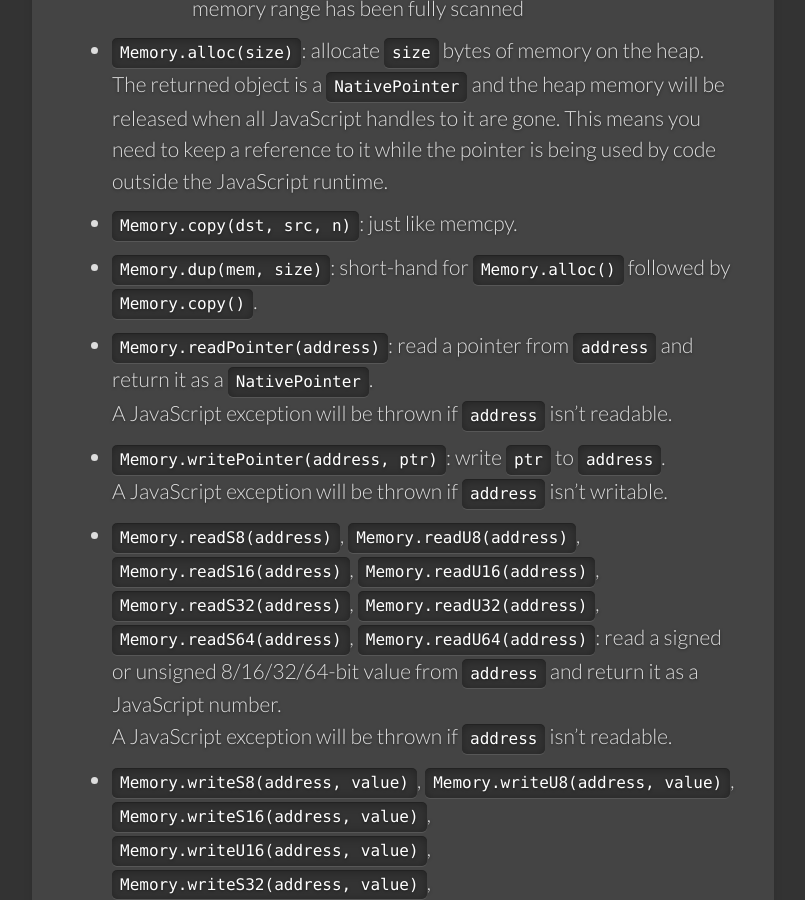
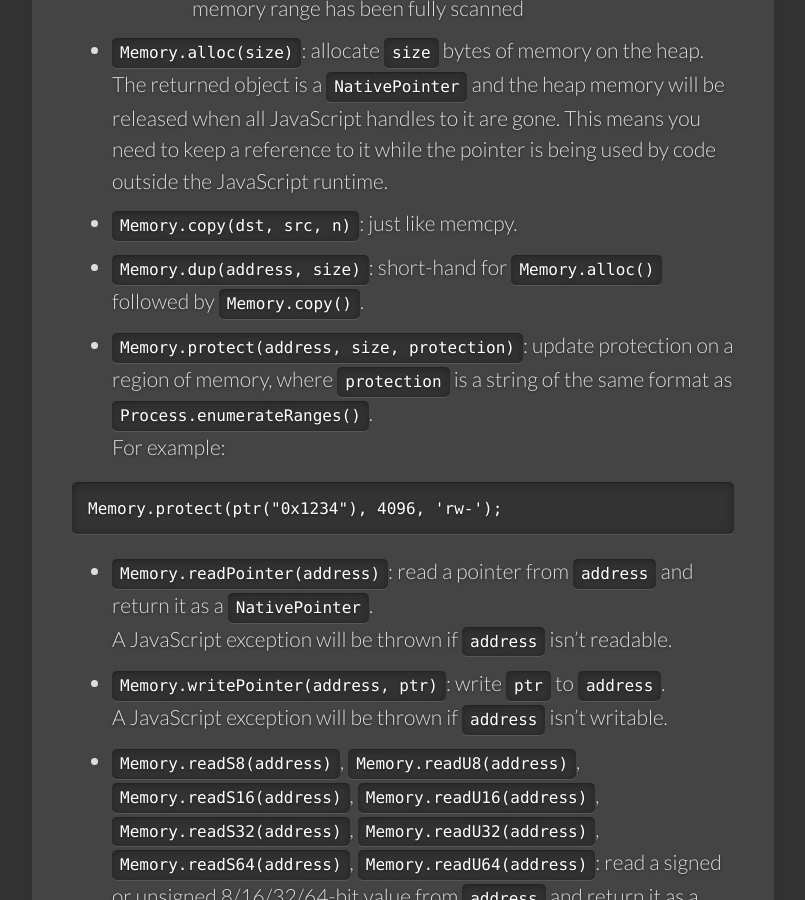
Before and after one commit to frida/frida-website, a Jekyll site: the page built from docs/javascript-api.md, in a window 1280 px wide and 900 px high, scrolled down 4498 px. Shown: the whole window, without its empty margins (139-944 px from the left). Built offline with Jekyll 4.4.1, drawn with Linux system fonts in a browser that asks for light colours; some web fonts are replaced.

Commit message:
Add JS API reference for `Memory.protect()`

```diff
--- a/docs/javascript-api.md
+++ b/docs/javascript-api.md
@@ -167,8 +167,18 @@ permalink: /docs/javascript-api/
 
 +   `Memory.copy(dst, src, n)`: just like memcpy.
 
-+   `Memory.dup(mem, size)`: short-hand for `Memory.alloc()` followed by
++   `Memory.dup(address, size)`: short-hand for `Memory.alloc()` followed by
     `Memory.copy()`.
+
++   `Memory.protect(address, size, protection)`: update protection on a region
+    of memory, where `protection` is a string of the same format as
+    `Process.enumerateRanges()`.
+
+    For example:
+
+{% highlight js %}
+Memory.protect(ptr("0x1234"), 4096, 'rw-');
+{% endhighlight %}
 
 +   `Memory.readPointer(address)`: read a pointer from `address` and return
     it as a `NativePointer`.
```
